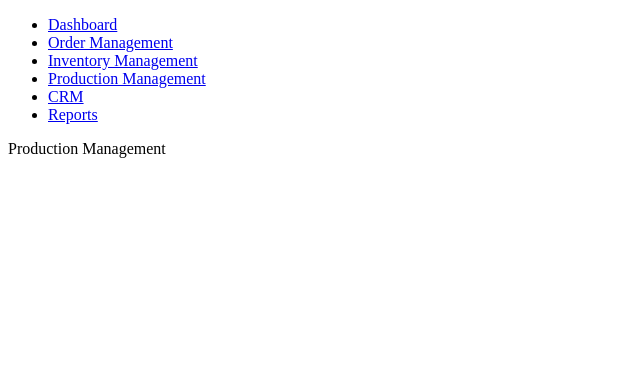
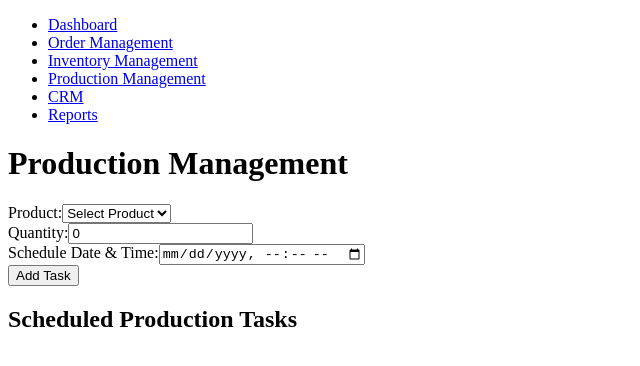
Before and after one commit to shjcc/CMS, a React (Vite) app in the folder frontend/: page /production in a window 1280 px wide. Shown: the top 366 px of the page, without its empty margins (0-640 px from the left). Built offline with nearby package versions, Linux system fonts and the light colour scheme.

Commit message:
Update ProductionManagement.jsx

```diff
--- a/frontend/src/pages/ProductionManagement.jsx
+++ b/frontend/src/pages/ProductionManagement.jsx
@@ -1,12 +1,106 @@
-import React from 'react';
+import React, { useState } from 'react';
 
-// Build a form where users can input production tasks (e.g., produce 10 cakes or 20 sandwiches).
-// Add scheduling functionality to allow users to set production dates and times.
-// Define recipes for each product (e.g., 1 cake = 500g of flour, 2 eggs).
-
+// Define recipes for products
+const recipes = {
+    cake: { flour: 500, eggs: 2 }, // 1 cake = 500g flour, 2 eggs
+    sandwich: { bread: 2, cheese: 1 } // 1 sandwich = 2 slices of bread, 1 slice of cheese
+};
 
 const ProductionManagement = () => {
-    return <div>Production Management</div>;
+    const [product, setProduct] = useState('');
+    const [quantity, setQuantity] = useState(0);
+    const [schedule, setSchedule] = useState('');
+    const [tasks, setTasks] = useState([]);
+    const [ingredients, setIngredients] = useState({});
+
+    // Handle form submission
+    const handleSubmit = (e) => {
+        e.preventDefault();
+
+        if (!product || quantity <= 0 || !schedule) {
+            alert('Please fill out all fields.');
+            return;
+        }
+
+        // Calculate the required ingredients based on the product and quantity
+        const requiredIngredients = calculateIngredients(product, quantity);
+
+        // Add the new task to the tasks array
+        const newTask = { product, quantity, schedule, ingredients: requiredIngredients };
+        setTasks([...tasks, newTask]);
+
+        // Reset form fields
+        setProduct('');
+        setQuantity(0);
+        setSchedule('');
+        setIngredients(requiredIngredients);
+    };
+
+    // Function to calculate required ingredients
+    const calculateIngredients = (product, quantity) => {
+        const recipe = recipes[product];
+        const required = {};
+        if (recipe) {
+            for (const ingredient in recipe) {
+                required[ingredient] = recipe[ingredient] * quantity;
+            }
+        }
+        return required;
+    };
+
+    return (
+        <div>
+            <h1>Production Management</h1>
+
+            {/* Production Task Form */}
+            <form onSubmit={handleSubmit}>
+                <div>
+                    <label>Product:</label>
+                    <select value={product} onChange={(e) => setProduct(e.target.value)}>
+                        <option value="">Select Product</option>
+                        <option value="cake">Cake</option>
+                        <option value="sandwich">Sandwich</option>
+                    </select>
+                </div>
+
+                <div>
+                    <label>Quantity:</label>
+                    <input
+                        type="number"
+                        value={quantity}
+                        onChange={(e) => setQuantity(parseInt(e.target.value))}
+                        min="1"
+                    />
+                </div>
+
+                <div>
+                    <label>Schedule Date & Time:</label>
+                    <input
+                        type="datetime-local"
+                        value={schedule}
+                        onChange={(e) => setSchedule(e.target.value)}
+                    />
+                </div>
+
+                <button type="submit">Add Task</button>
+            </form>
+
+            {/* Display Scheduled Tasks */}
+            <h2>Scheduled Production Tasks</h2>
+            <ul>
+                {tasks.map((task, index) => (
+                    <li key={index}>
+                        {task.quantity} {task.product}(s) scheduled for {new Date(task.schedule).toLocaleString()}
+                        <ul>
+                            {Object.keys(task.ingredients).map((ingredient, i) => (
+                                <li key={i}>{task.ingredients[ingredient]}g of {ingredient}</li>
+                            ))}
+                        </ul>
+                    </li>
+                ))}
+            </ul>
+        </div>
+    );
 };
 
 export default ProductionManagement;
```
